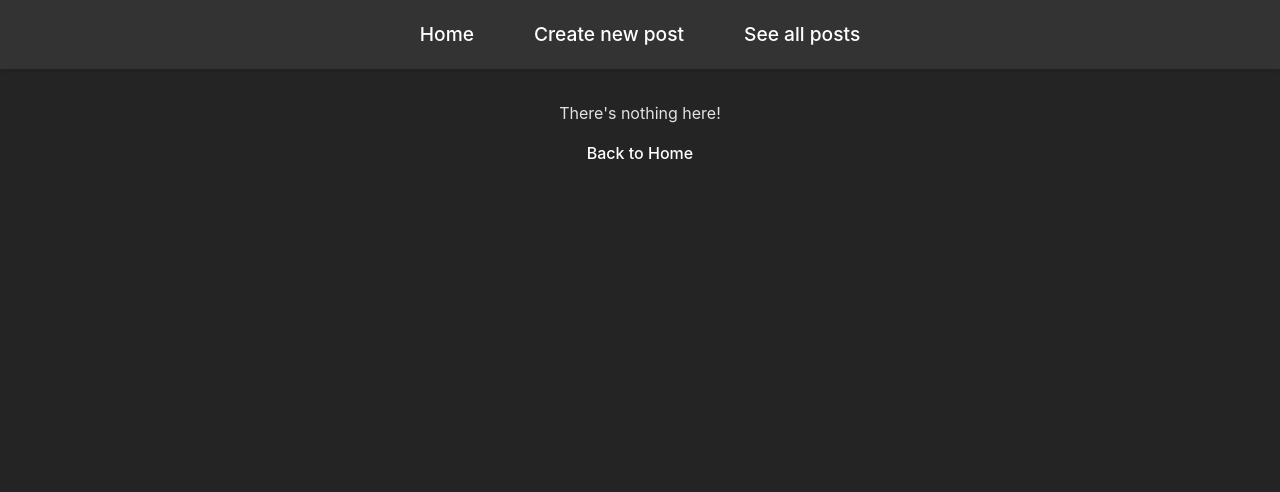
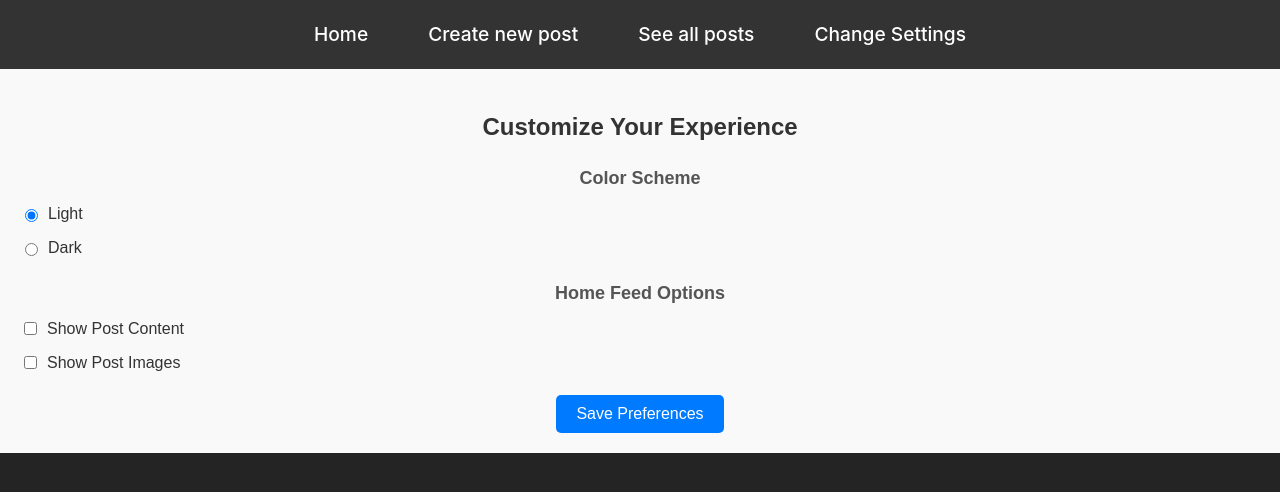
Before and after one commit to avoforme/codepath_final-web102, a React (Vite) app: page /settings in a window 1280 px wide. Shown: the top 492 px of the page. Built offline with nearby package versions, Linux system fonts and the light colour scheme.

Commit message:
add: create post, edit/delete post asking for secretkey. settings page

```diff
--- a/src/components/Navbar.jsx
+++ b/src/components/Navbar.jsx
@@ -11,6 +11,7 @@ const Navbar = () => {
           <Link to={`/`}> Home </Link>
           <Link to={`/createPost`}> Create new post </Link>
           <Link to={`/`}> See all posts </Link>
+          <Link to={`/settings`}> Change Settings </Link>
           {/* <Link to={`/contact`}> Contact </Link> */}
         </ul>
       </nav>
--- a/src/main.jsx
+++ b/src/main.jsx
@@ -8,6 +8,7 @@ import CreatePost from './pages/CreatePost.jsx'
 import EditPost from './pages/EditPost.jsx'
 import Post from './components/Post.jsx'
 import NotFound from './pages/NotFound.jsx'
+import SettingsPage from './pages/SettingsPage.jsx'
 
 createRoot(document.getElementById('root')).render(
   <StrictMode>
@@ -34,6 +35,12 @@ createRoot(document.getElementById('root')).render(
             element={<Post />}
           />
 
+          <Route
+            index={false}
+            path="/settings"
+            element={<SettingsPage />}
+          />
+
           <Route path="*" element={<NotFound />} />
 
         </Route>
--- a/src/pages/CreatePost.jsx
+++ b/src/pages/CreatePost.jsx
@@ -6,7 +6,8 @@ const CreatePost = () => {
         title: "",
         content: "",
         vote: 0,
-        image: "" // Handle image URL or file input
+        image: "",
+        secret_key: "" // Add secret_key to state
     });
 
     const handleChange = (event) => {
@@ -20,15 +21,20 @@ const CreatePost = () => {
     const createPost = async (event) => {
         event.preventDefault();
 
-        // Insert the post into the Supabase table
+        // Validation: Ensure title and content are not empty
+        if (!post.title.trim() || !post.content.trim()) {
+            alert("Title and Content are required to create a post.");
+            return;
+        }
+
         const { data, error } = await supabase
             .from('Post')
             .insert([
                 {
                     title: post.title,
                     content: post.content,
-                    vote: post.vote,
-                    image: post.image, // If you have an image field
+                    image: post.image,
+                    secret_key: post.secret_key // Include secret_key
                 }
             ]);
 
@@ -36,15 +42,13 @@ const CreatePost = () => {
             console.error('Error creating post:', error);
         } else {
             console.log('Post created:', data);
-            window.location = "/createPost"; // Redirect after success
+            window.location = "/"; // Redirect to home page after creating post
         }
     };
 
     return (
         <div>
             <h1>Create a New Post</h1>
-
-            <div>
             <form onSubmit={createPost}>
                 <label htmlFor="title">Title</label> <br />
                 <input
@@ -65,16 +69,6 @@ const CreatePost = () => {
                 />
                 <br /><br />
 
-                    <label htmlFor="vote">Vote</label> <br />
-                    <input
-                        type="number"
-                        id="vote"
-                        name="vote"
-                        value={post.vote}
-                        onChange={handleChange}
-                    />
-                    <br /><br />
-
                 <label htmlFor="image">Image URL</label> <br />
                 <input
                     type="text"
@@ -85,9 +79,18 @@ const CreatePost = () => {
                 />
                 <br /><br />
 
+                <label htmlFor="secret_key">Secret Key</label> <br />
+                <input
+                    type="password"
+                    id="secret_key"
+                    name="secret_key"
+                    value={post.secret_key}
+                    onChange={handleChange}
+                />
+                <br /><br />
+
                 <input type="submit" value="Submit" />
             </form>
-            </div>
         </div>
     );
 };
--- a/src/pages/EditPost.jsx
+++ b/src/pages/EditPost.jsx
@@ -3,19 +3,17 @@ import { useState, useEffect } from 'react';
 import { useParams } from "react-router-dom";
 
 const EditPost = () => {
-    // Get the id of the post to edit from the URL
     let params = useParams();
     let id = params.id;
 
-    // Initialize the state for the post details
     const [post, setPost] = useState({
         title: "",
         content: "",
         vote: 0,
         image: ""
     });
+    const [inputSecretKey, setInputSecretKey] = useState(""); // For secret key input
 
-    // Fetch the post data when the component mounts
     useEffect(() => {
         const fetchPost = async () => {
             const { data, error } = await supabase
@@ -34,7 +32,6 @@ const EditPost = () => {
         fetchPost();
     }, [id]);
 
-    // Handle form input changes
     const handleChange = (event) => {
         const { name, value, type } = event.target;
         setPost((prev) => ({
@@ -43,42 +40,62 @@ const EditPost = () => {
         }));
     };
 
-    // Update the post in the database
     const updatePost = async (event) => {
         event.preventDefault();
-        const { title, content, vote, image } = post;
-        const { error } = await supabase
+
+        const { data, error } = await supabase
             .from('Post')
-            .update({ title, content, vote, image })
+            .select('secret_key')
+            .eq('id', id)
+            .single();
+
+        if (error || data.secret_key !== inputSecretKey) {
+            alert('Incorrect Secret Key!');
+            return;
+        }
+
+        const { error: updateError } = await supabase
+            .from('Post')
+            .update({ title: post.title, content: post.content, vote: post.vote, image: post.image })
             .eq('id', id);
 
-        if (error) {
-            console.error('Error updating post:', error);
+        if (updateError) {
+            console.error('Error updating post:', updateError);
         } else {
-            window.location = "/editPost"; // Redirect after successful update
+            window.location.href = `/moreInfo/${id}`; // Use `href` to ensure proper navigation
         }
     };
 
-    // Delete the post from the database
     const deletePost = async (event) => {
         event.preventDefault();
-        const { error } = await supabase
+
+        const { data, error } = await supabase
+            .from('Post')
+            .select('secret_key')
+            .eq('id', id)
+            .single();
+
+        if (error || data.secret_key !== inputSecretKey) {
+            alert('Incorrect Secret Key!');
+            return;
+        }
+
+        const { error: deleteError } = await supabase
             .from('Post')
             .delete()
             .eq('id', id);
 
-        if (error) {
-            console.error('Error deleting post:', error);
+        if (deleteError) {
+            console.error('Error deleting post:', deleteError);
         } else {
-            window.location = "/read"; // Redirect after successful deletion
+            window.location.href = "/"; // Use `href` to ensure proper navigation
         }
     };
+
 
     return (
         <div>
             <h1>Edit Post</h1>
-            <h3>Fill out the form to edit your post</h3>
-            <div>
             <form onSubmit={updatePost}>
                 <label htmlFor="title">Title</label> <br />
                 <input
@@ -90,21 +107,11 @@ const EditPost = () => {
                 />
                 <br /><br />
 
-                    <label htmlFor="content">Content</label><br />
+                <label htmlFor="content">Content</label> <br />
                 <textarea
                     id="content"
                     name="content"
                     value={post.content}
-                        onChange={handleChange}
-                    />
-                    <br /><br />
-
-                    <label htmlFor="vote">Vote</label><br />
-                    <input
-                        type="number"
-                        id="vote"
-                        name="vote"
-                        value={post.vote}
                     onChange={handleChange}
                 />
                 <br /><br />
@@ -119,12 +126,21 @@ const EditPost = () => {
                 />
                 <br /><br />
 
+                <label htmlFor="secret_key">Enter Secret Key</label><br />
+                <input
+                    type="password"
+                    id="secret_key"
+                    name="secret_key"
+                    value={inputSecretKey}
+                    onChange={(e) => setInputSecretKey(e.target.value)}
+                />
+                <br /><br />
+
                 <input type="submit" value="Update Post" />
             </form>
 
             <button className="deleteButton" onClick={deletePost}>Delete Post</button>
         </div>
-        </div>
     );
 };
 
--- /dev/null
+++ b/src/pages/SettingsPage.css
@@ -0,0 +1,65 @@
+.settings-page {
+    padding: 20px;
+    font-family: Arial, sans-serif;
+  }
+
+  .settings-page h2 {
+    margin-bottom: 20px;
+    color: #333;
+  }
+
+  .settings-section {
+    margin-bottom: 20px;
+  }
+
+  .settings-section h3 {
+    margin-bottom: 10px;
+    font-size: 18px;
+    color: #555;
+  }
+
+  label {
+    display: flex;
+    align-items: center;
+    margin-bottom: 10px;
+    font-size: 16px;
+  }
+
+  input[type="checkbox"],
+  input[type="radio"] {
+    margin-right: 10px;
+  }
+
+  .save-button {
+    padding: 10px 20px;
+    font-size: 16px;
+    background-color: #007bff;
+    color: white;
+    border: none;
+    cursor: pointer;
+    border-radius: 5px;
+    transition: background-color 0.3s;
+  }
+
+  .save-button:hover {
+    background-color: #0056b3;
+  }
+
+  /* Color scheme styles */
+  .settings-page.light {
+    background-color: #f9f9f9;
+    color: #333;
+  }
+
+  .settings-page.dark {
+    background-color: #333;
+    color: #f9f9f9;
+  }
+
+  .settings-page.dark .save-button {
+    background-color: #444;
+  }
+
+  .settings-page.dark .save-button:hover {
+    background-color: #222;
+  }
--- /dev/null
+++ b/src/pages/SettingsPage.jsx
@@ -0,0 +1,84 @@
+import React, { useState, useEffect } from "react";
+import "./SettingsPage.css"; // Add styles for this page
+
+const SettingsPage = () => {
+  // State for settings
+  const [colorScheme, setColorScheme] = useState("light");
+  const [showContent, setShowContent] = useState(true);
+  const [showImages, setShowImages] = useState(true);
+
+  // Load saved preferences from localStorage or defaults
+  useEffect(() => {
+    const savedColorScheme = localStorage.getItem("colorScheme");
+    const savedShowContent = localStorage.getItem("showContent") === "true";
+    const savedShowImages = localStorage.getItem("showImages") === "true";
+
+    if (savedColorScheme) setColorScheme(savedColorScheme);
+    setShowContent(savedShowContent);
+    setShowImages(savedShowImages);
+  }, []);
+
+  // Save preferences to localStorage
+  const handleSavePreferences = () => {
+    localStorage.setItem("colorScheme", colorScheme);
+    localStorage.setItem("showContent", showContent);
+    localStorage.setItem("showImages", showImages);
+
+    alert("Preferences saved successfully!");
+  };
+
+  return (
+    <div className={`settings-page ${colorScheme}`}>
+      <h2>Customize Your Experience</h2>
+      <div className="settings-section">
+        <h3>Color Scheme</h3>
+        <label>
+          <input
+            type="radio"
+            name="colorScheme"
+            value="light"
+            checked={colorScheme === "light"}
+            onChange={(e) => setColorScheme(e.target.value)}
+          />
+          Light
+        </label>
+        <label>
+          <input
+            type="radio"
+            name="colorScheme"
+            value="dark"
+            checked={colorScheme === "dark"}
+            onChange={(e) => setColorScheme(e.target.value)}
+          />
+          Dark
+        </label>
+      </div>
+
+      <div className="settings-section">
+        <h3>Home Feed Options</h3>
+        <label>
+          <input
+            type="checkbox"
+            checked={showContent}
+            onChange={(e) => setShowContent(e.target.checked)}
+          />
+          Show Post Content
+        </label>
+        <label>
+          <input
+            type="checkbox"
+            checked={showImages}
+            onChange={(e) => setShowImages(e.target.checked)}
+          />
+          Show Post Images
+        </label>
+      </div>
+
+      <button className="save-button" onClick={handleSavePreferences}>
+        Save Preferences
+      </button>
+    </div>
+  );
+};
+
+export default SettingsPage;
```
Also changed, not shown: src/ThemeContext.js (added). Lines whose indentation alone changed are shown as unchanged.
